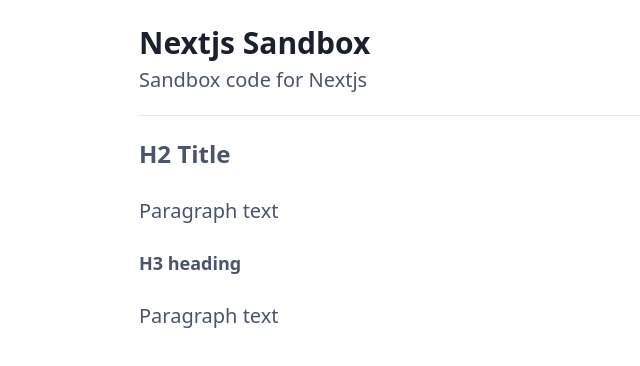
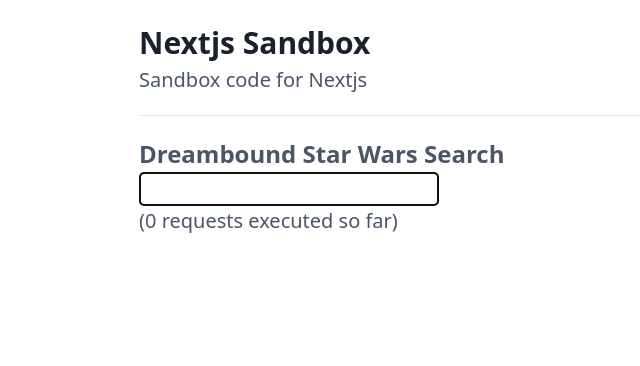
Before and after one commit to Golodhros/nextjs-sandbox, a Next.js app: page / in a window 1280 px wide. Shown: the top 366 px of the page, without its empty margins (117-757 px from the left). Built offline with nearby package versions, Linux system fonts and the light colour scheme.

Commit message:
feat: search with planets, missing people cache

```diff
--- a/package.json
+++ b/package.json
@@ -2,6 +2,8 @@
   "name": "my-next-js-sandbox",
   "version": "0.0.0",
   "dependencies": {
+    "axios": "^1.4.0",
+    "lodash": "^4.17.21",
     "next": "^13.4.4",
     "next-seo": "^6.0.0",
     "next-sitemap": "^4.1.3",
--- a/src/pages/index.tsx
+++ b/src/pages/index.tsx
@@ -1,5 +1,225 @@
+/* eslint-disable react/no-unused-prop-types */
+/* eslint-disable tailwindcss/no-custom-classname */
+import axios from 'axios';
+import lodash from 'lodash';
+import type { Dispatch, SetStateAction } from 'react';
+import { useEffect, useReducer, useRef, useState } from 'react';
+
 import { Meta } from '@/layouts/Meta';
 import { Main } from '@/templates/Main';
+
+const STAR_WARS_API_ENDPOINT = 'https://swapi.dev/api/people/?search=';
+const DEBOUNCE_DELAY = 250;
+
+type Result = {
+  name: string;
+  birth_year: string;
+  url: string;
+  homeworld: string;
+};
+
+type PersonDataShape = {
+  count: number;
+  next: string | null;
+  previous: string | null;
+  results: Result[];
+};
+
+type PlanetDataShape = {
+  name: string;
+  climate: string;
+  population: string;
+};
+
+type FetchState = {
+  isLoading: boolean;
+  isError: boolean;
+  data: PersonDataShape | PlanetDataShape;
+};
+
+type Action = {
+  type: 'FETCH_INIT' | 'FETCH_SUCCESS' | 'FETCH_FAILURE';
+  payload?: any;
+};
+
+const dataFetchReducer = (state: FetchState, action: Action) => {
+  switch (action.type) {
+    case 'FETCH_INIT':
+      return {
+        ...state,
+        isLoading: true,
+        isError: false,
+      };
+    case 'FETCH_SUCCESS':
+      return {
+        ...state,
+        isLoading: false,
+        isError: false,
+        data: action.payload,
+      };
+    case 'FETCH_FAILURE':
+      return {
+        ...state,
+        isLoading: false,
+        isError: true,
+      };
+    default:
+      throw new Error();
+  }
+};
+
+const formatNumber = (number: number) =>
+  new Intl.NumberFormat('en-us').format(number);
+
+const queryCache = new Map();
+
+const useStarWarsAPI = (
+  initialData: any
+): [FetchState, Dispatch<SetStateAction<string>>, number] => {
+  const [url, setUrl] = useState<string>('');
+  const requestCount = useRef<number>(0);
+
+  const [state, dispatch] = useReducer(dataFetchReducer, {
+    isLoading: false,
+    isError: false,
+    data: initialData,
+  });
+
+  useEffect(() => {
+    let didCancel = false;
+
+    const fetchData = async () => {
+      dispatch({ type: 'FETCH_INIT' });
+
+      try {
+        const result = await axios(url);
+        requestCount.current += 1;
+
+        if (!didCancel) {
+          dispatch({ type: 'FETCH_SUCCESS', payload: result.data });
+          queryCache.set(url, result.data);
+        }
+      } catch (error) {
+        if (!didCancel) {
+          dispatch({ type: 'FETCH_FAILURE' });
+        }
+      }
+    };
+
+    if (queryCache.has(url)) {
+      console.log('hitting url cache!');
+      dispatch({ type: 'FETCH_SUCCESS', payload: queryCache.get(url) });
+    } else if (url) {
+      fetchData();
+    }
+
+    return () => {
+      didCancel = true;
+    };
+  }, [url]);
+
+  return [state, setUrl, requestCount.current];
+};
+
+type CharacterProps = Result;
+
+function Character({
+  name,
+  birth_year,
+  homeworld,
+}: CharacterProps): JSX.Element {
+  const [state, setUrl] = useStarWarsAPI({});
+  const planetData = state.data as PlanetDataShape;
+
+  useEffect(() => {
+    setUrl(homeworld);
+  }, [homeworld]);
+
+  return (
+    <div className="character-item">
+      <h2>
+        <strong>{name}</strong> (born {birth_year})
+      </h2>
+      <div className="planet-item">
+        {planetData && (
+          <>
+            <h3>{planetData.name}</h3>
+            <p>
+              {planetData.name} is <strong>{planetData.climate}</strong>, with a
+              population of{' '}
+              <strong>
+                {formatNumber(parseInt(planetData.population, 10))}
+              </strong>
+              .
+            </p>
+          </>
+        )}
+      </div>
+      <hr />
+    </div>
+  );
+}
+
+function StarWarsSearch(): JSX.Element {
+  const [state, setUrl, requestCount] = useStarWarsAPI({});
+  const searchInputRef = useRef<HTMLInputElement>(null);
+
+  useEffect(() => {
+    if (searchInputRef.current) {
+      searchInputRef.current.focus();
+    }
+  }, []);
+
+  const handleSearch = lodash.debounce(
+    (e: React.ChangeEvent<HTMLInputElement>) => {
+      const searchQuery = e.target.value;
+
+      if (searchQuery) {
+        setUrl(`${STAR_WARS_API_ENDPOINT}${searchQuery}`);
+      }
+    },
+    DEBOUNCE_DELAY
+  );
+  const personData = state.data as PersonDataShape;
+
+  return (
+    <div className="container">
+      <div className="filter-panel">
+        <input
+          ref={searchInputRef}
+          className="search-input rounded border-2 border-black"
+          onChange={handleSearch}
+        />
+        <div className="loading-message">
+          {state.isLoading && <>Loading...</>}
+        </div>
+      </div>
+      <div className="list">
+        <div className="total-requests">
+          ({requestCount} requests executed so far)
+        </div>
+        {state && personData.results?.length ? (
+          <ul className="people-list">
+            {personData.results.map(
+              ({ name, birth_year, url, homeworld }: Result) => {
+                return (
+                  <li key={url}>
+                    <Character
+                      name={name}
+                      url={url}
+                      birth_year={birth_year}
+                      homeworld={homeworld}
+                    />
+                  </li>
+                );
+              }
+            )}
+          </ul>
+        ) : null}
+      </div>
+    </div>
+  );
+}
 
 const Index = () => {
   return (
@@ -11,10 +231,8 @@
         />
       }
     >
-      <h2 className="text-2xl font-bold">H2 Title</h2>
-      <p>Paragraph text</p>
-      <h3 className="text-lg font-semibold">H3 heading</h3>
-      <p>Paragraph text</p>
+      <h2 className="text-2xl font-bold">Dreambound Star Wars Search</h2>
+      <StarWarsSearch />
     </Main>
   );
 };
--- a/src/styles/global.css
+++ b/src/styles/global.css
@@ -21,3 +21,7 @@
 .content ul {
   @apply my-6;
 }
+
+.filter-panel {
+display: flex;
+}
```
Also changed, not shown: 2 other files (tests, documents, lock files or other folders).
